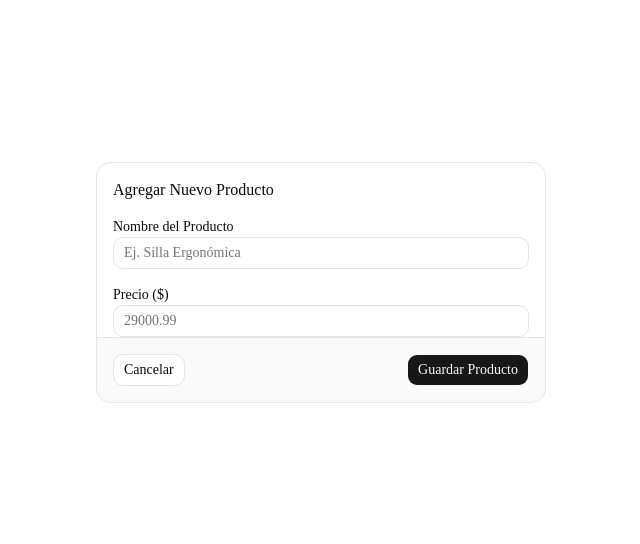
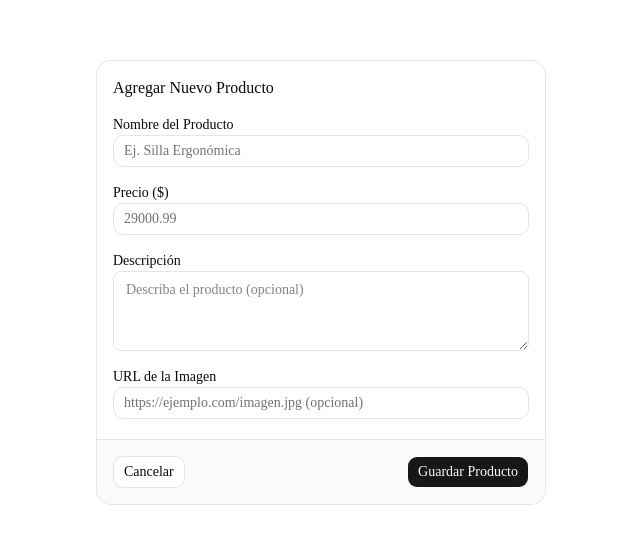
Before and after one commit to Nico996/mi-tienda-nextjs, a Next.js app: page /nuevo in a window 1280 px wide. Shown: the part 118-662 px from the top of the page, without its empty margins (319-959 px from the left). Built offline with nearby package versions, Linux system fonts and the light colour scheme; no server answers.

Commit message:
Descripción e imagen de productos

```diff
--- a/src/app/nuevo/page.js
+++ b/src/app/nuevo/page.js
@@ -9,6 +9,9 @@ import { Card, CardHeader, CardTitle, CardContent, CardFooter } from "@/componen
 export default function NuevoProducto() {
     const [nombre, setNombre] = useState("");
     const [precio, setPrecio] = useState("");
+    const [descripcion, setDescripcion] = useState("");
+    const [imagenUrl, setImagenUrl] = useState("");
+
     const [loading, setLoading] = useState(false);
     const router = useRouter();
 
@@ -21,7 +24,9 @@ export default function NuevoProducto() {
             .insert([
                 {
                     nombre: nombre,
-            precio_unitario: parseFloat(precio)
+                    precio_unitario: parseFloat(precio),
+                    descripcion: descripcion,
+                    imagen_url: imagenUrl
                 }
             ]);
 
@@ -62,7 +67,26 @@ export default function NuevoProducto() {
                                 required
                             />
                         </div>
+                        <div className="space-y-2">
+                            <label className="text-sm font-medium">Descripción</label>
+                            <textarea
+                                className="flex min-h-[80px] w-full rounded-md border border-input bg-background px-3 py-2 text-sm"
+                                placeholder="Describa el producto (opcional)"
+                                value={descripcion}
+                                onChange={(e) => setDescripcion(e.target.value)}
+                            />
+                        </div>
+
+                        <div className="space-y-2">
+                            <label className="text-sm font-medium">URL de la Imagen</label>
+                            <Input
+                                placeholder="https://ejemplo.com/imagen.jpg (opcional)"
+                                value={imagenUrl}
+                                onChange={(e) => setImagenUrl(e.target.value)}
+                            />
+                        </div>
                     </CardContent>
+                    <br/>
                     <CardFooter className="flex justify-between">
                         <Button variant="outline" type="button" onClick={() => router.back()}>
                             Cancelar
--- a/src/app/page.js
+++ b/src/app/page.js
@@ -34,11 +34,20 @@ export default function Home() {
       <div className="grid grid-cols-1 sm:grid-cols-2 lg:grid-cols-4 gap-6">
         {productos.map((producto) => (
           <Card key={producto.id} className="overflow-hidden border-none bg-zinc-50 dark:bg-zinc-900 shadow-sm hover:shadow-md transition-shadow">
-            <div className="aspect-square bg-zinc-200 dark:bg-zinc-800 relative">
-              {/* Aquí iría la imagen si tienes la URL en Supabase */}
-              <div className="flex items-center justify-center h-full text-zinc-400">
-                {producto.nombre[0].toUpperCase()}
-              </div>
+            <div className="aspect-square bg-zinc-200 dark:bg-zinc-800 relative overflow-hidden">
+              {
+                producto.imagen_url ? (
+                  <img
+                    src={producto.imagen_url}
+                    alt={producto.nombre}
+                    className="object-cover w-full h-full hover:scale-105 transition-transform duration-300"
+                  />
+                ) : (
+                  <div className="flex items-center justify-center h-full text-zinc-400">
+                    Sin imagen
+                  </div>
+                )
+              }
             </div>
             <CardContent className="p-4">
               <h3 className="font-semibold text-lg">{producto.nombre}</h3>
```
Lines whose indentation alone changed are shown as unchanged.
